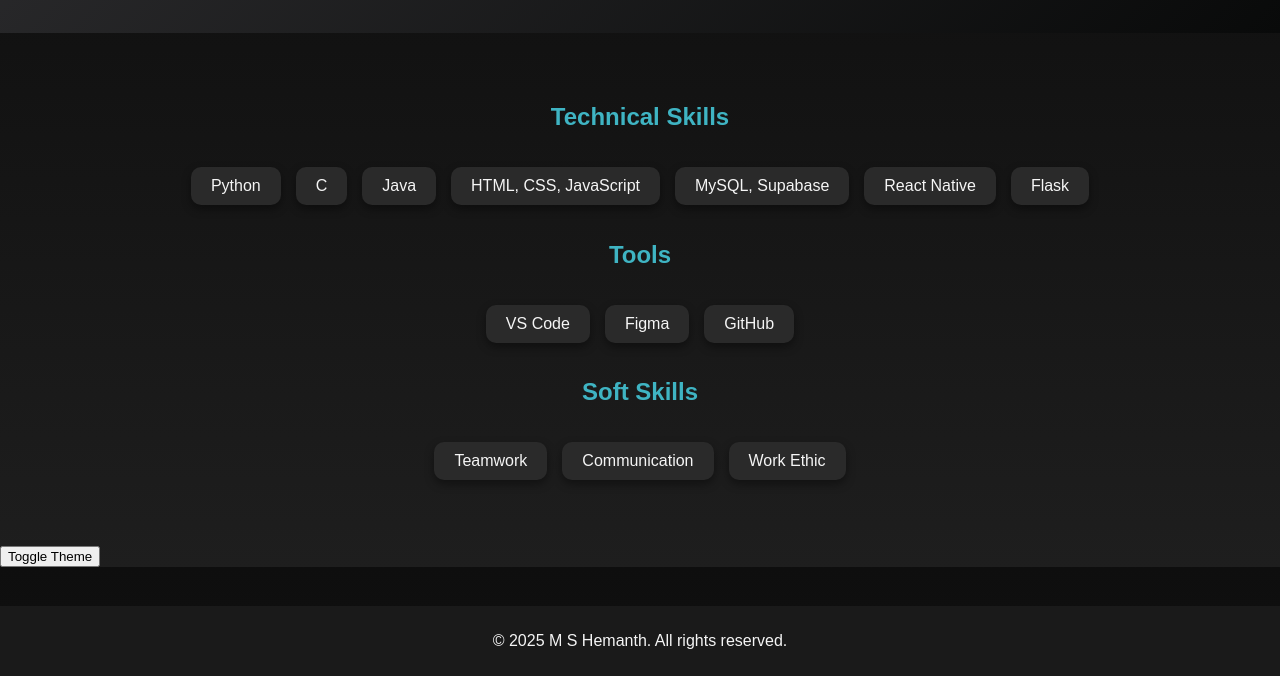
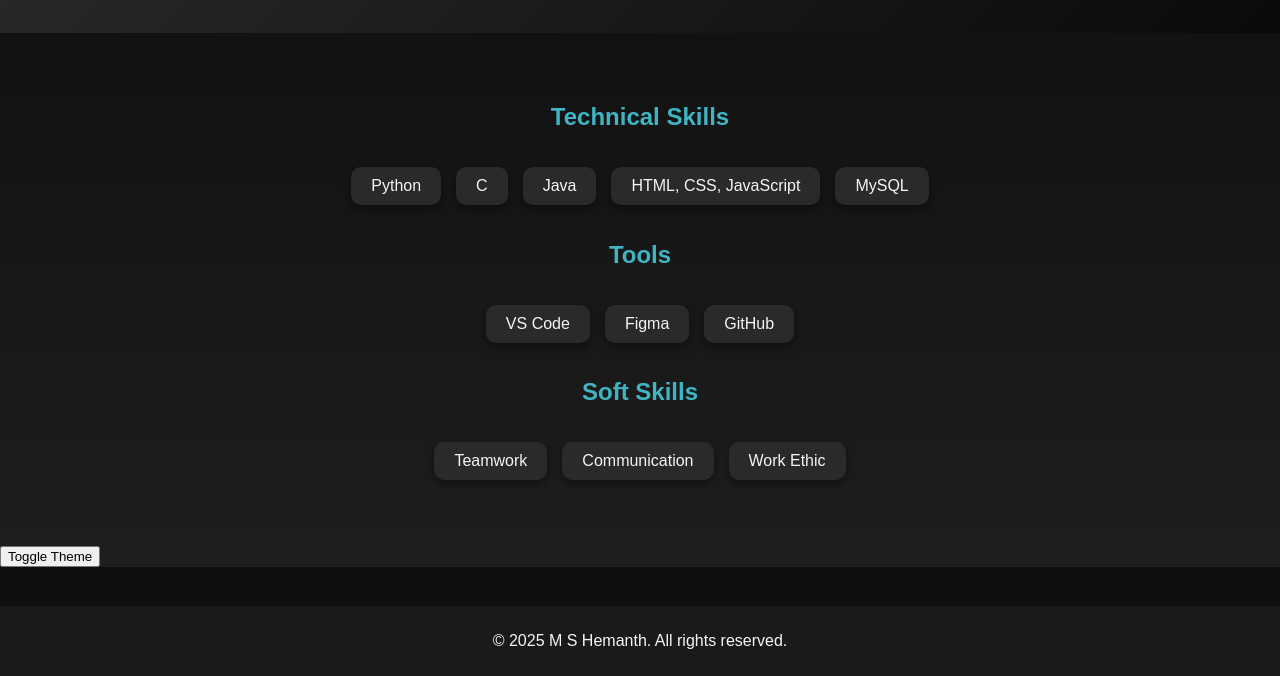
Before and after one commit to mshemanth10/My_Portfolio, a plain HTML site: page skills.html in a window 1280 px wide. Shown: the part 124-800 px from the top of the page. Drawn offline with Linux system fonts and the light colour scheme.

Commit message:
Initial commit

```diff
--- a/skills.html
+++ b/skills.html
@@ -26,9 +26,7 @@
             <li>C</li>
             <li>Java</li>
             <li>HTML, CSS, JavaScript</li>
-            <li>MySQL, Supabase</li>
-            <li>React Native</li>
-            <li>Flask</li>
+            <li>MySQL</li>
         </ul>
 
         <h2>Tools</h2>
```
Also changed, not shown: about.html (+1 -1 lines), experience.html (+1 -1 lines).
